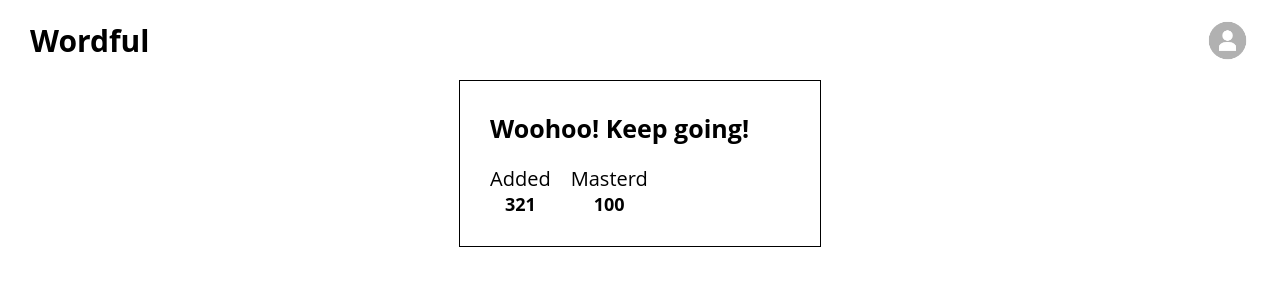
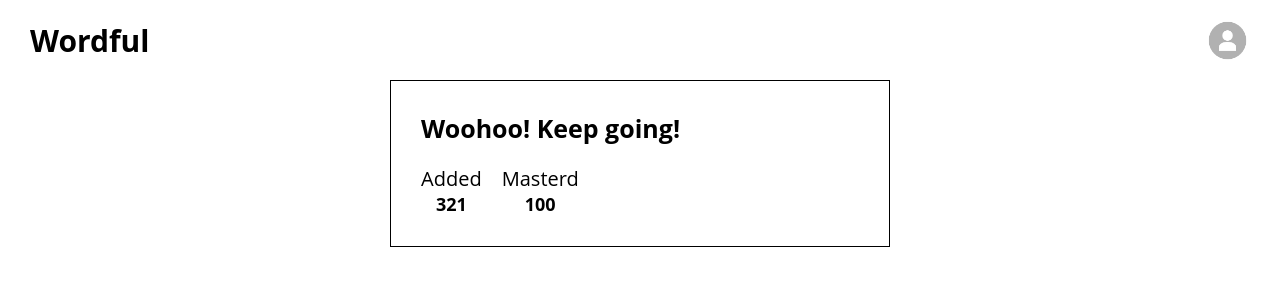
Before and after one commit to samuelwjlee/blog, a React (Create React App) app: page / in a window 1280 px wide. Shown: the top 300 px of the page. Built offline with nearby package versions, Linux system fonts and the light colour scheme.

Commit message:
Style word cards to be more consistent

```diff
--- a/src/client/components/App.tsx
+++ b/src/client/components/App.tsx
@@ -5,6 +5,7 @@
 import Dashboard from 'client/components/Dashboard'
 import Word from 'client/components/Word'
 import { mockWords } from '__mocks__/word.mocks'
+import { BODY_WIDTH_MIN_MAX } from 'client/constants/style.constants'
 
 const useStyles = createUseStyles({
   '@global': {
@@ -24,9 +25,9 @@
     },
   },
   content: {
-    display: 'flex',
-    flexDirection: 'column',
-    alignItems: 'center',
+    ...BODY_WIDTH_MIN_MAX,
+    margin: 'auto',
+    paddingBottom: 80
   },
 })
 
--- a/src/client/components/Dashboard.tsx
+++ b/src/client/components/Dashboard.tsx
@@ -1,11 +1,8 @@
 import React from 'react'
 import { createUseStyles } from 'react-jss'
 
-import { BODY_WIDTH_MIN_MAX } from 'client/constants/style.constants'
-
 const useStyles = createUseStyles({
   dashBoard: {
-    ...BODY_WIDTH_MIN_MAX,
     padding: 30,
     display: 'flex',
     flexDirection: 'column',
--- a/src/client/components/Word.tsx
+++ b/src/client/components/Word.tsx
@@ -1,31 +1,30 @@
 import React from 'react'
 import { createUseStyles } from 'react-jss'
 
-import { BODY_WIDTH_MIN_MAX } from 'client/constants/style.constants'
+const COMMON_WORD_DEF_STYLE = {
+  padding: '20px 10px 20px 30px',
+  display: 'flex',
+  justifyContent: 'flex-start',
+  alignItems: 'center'
+}
 
 const useStyles = createUseStyles({
   wordContainer: {
-    ...BODY_WIDTH_MIN_MAX,
     marginTop: 20,
     border: '1px solid black',
     display: 'flex',
+    flexDirection: 'column',
     height: 200,
   },
   word: {
-    padding: '10px 50px',
+    ...COMMON_WORD_DEF_STYLE,
     fontSize: 30,
     fontWeight: 'bold',
-    background: '#0001',
-    display: 'flex',
-    justifyContent: 'center',
-    alignItems: 'center',
+    background: '#0001'
   },
   definition: {
-    padding: '10px 30px',
-    fontSize: 15,
-    display: 'flex',
-    justifyContent: 'center',
-    alignItems: 'center',
+    ...COMMON_WORD_DEF_STYLE,
+    fontSize: 15
   },
 })
 
@@ -34,7 +33,7 @@
   definition: string
 }
 
-const Word: React.FC<WordProps> = ({ word, definition }) => {
+const Word: React.FC<WordProps> = ({word,definition }) => {
   const classes = useStyles()
 
   return (
--- a/src/client/constants/style.constants.ts
+++ b/src/client/constants/style.constants.ts
@@ -2,5 +2,5 @@
 
 export const BODY_WIDTH_MIN_MAX = {
   minWidth: 300,
-  maxWidth: 800,
+  maxWidth: 500,
 }
```
